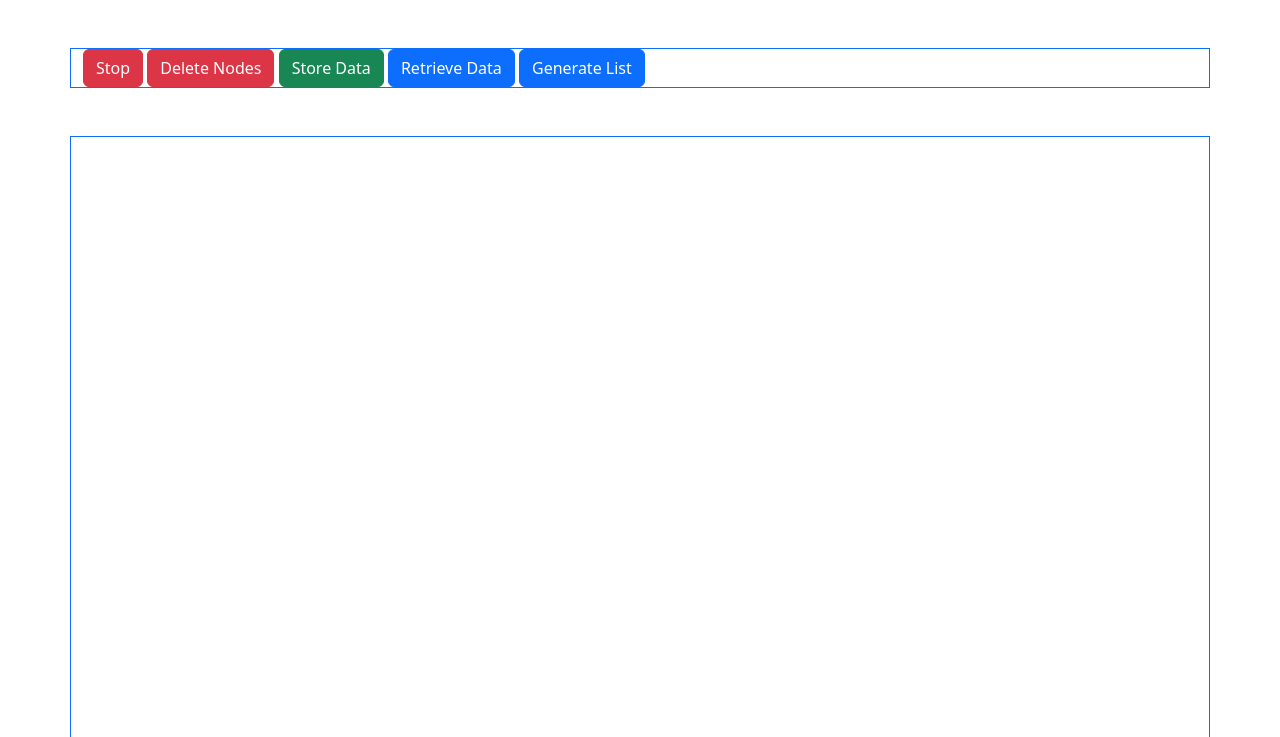
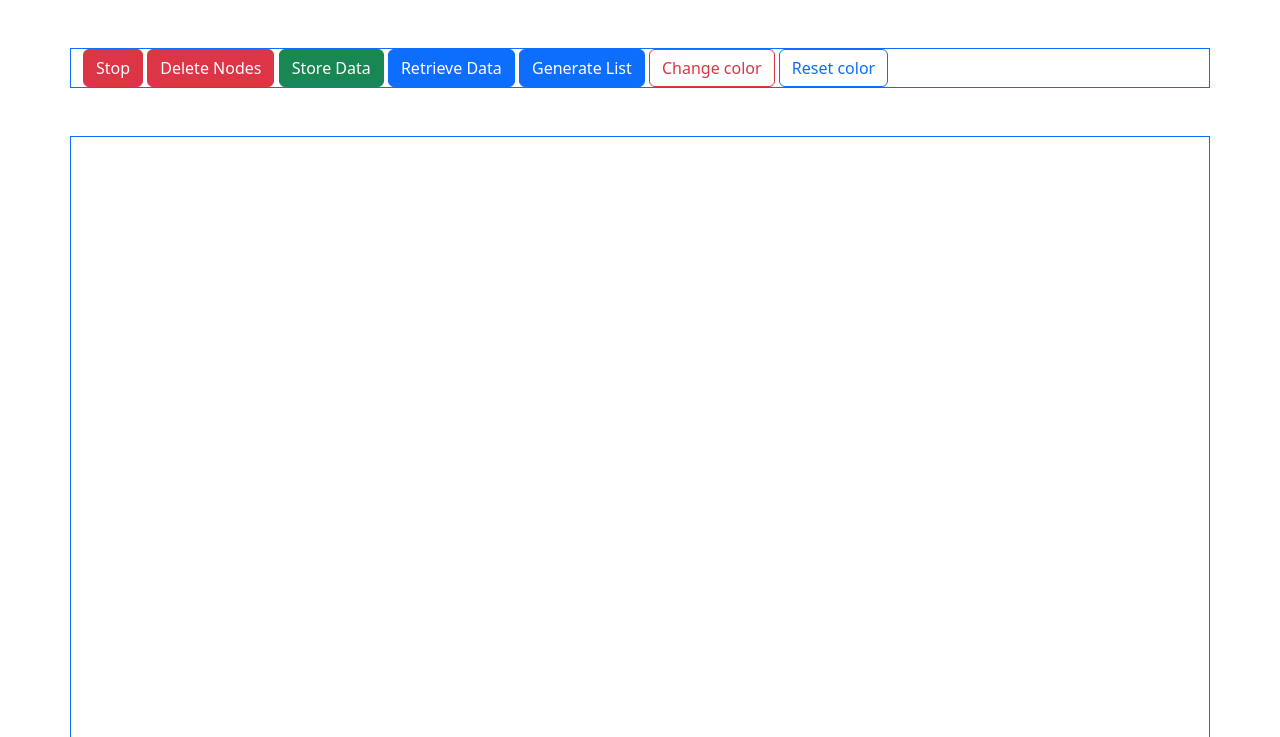
Before and after one commit to gianlucafarinaccio/kernel-visual-analysis, a Flask app: template templates/physics.html in a window 1280 px wide. Shown: the top 737 px of the page. Run offline with Flask 2, Linux system fonts and the light colour scheme; the template is opened without the code that fills it, so the values that code supplies are empty; some libraries are stand-ins or nearby versions.

Commit message:
node color change

```diff
--- a/templates/physics.html
+++ b/templates/physics.html
@@ -10,11 +10,15 @@
 
     <script type="text/javascript">
 
+        let nodes;
+        let edges;
+        let data;
+
         function draw(g) {
             data = vis.parseDOTNetwork(g);
             nodes = new vis.DataSet(data.nodes);
             edges = new vis.DataSet(data.edges);
-            data = {nodes: nodes, edges: edges};
+            data = {nodes: nodes.get(), edges: edges.get()};
 
             // create a network
             var container = document.getElementById("mynetwork");
@@ -99,8 +103,16 @@
                 if (response.ok) {
                     response.json()
                         .then(function (response) {
-                            network.setData(response);
+                            console.log(data);
+                            console.log(response);
+                            data = {nodes: new vis.DataSet(response.nodes),
+                                            edges: new vis.DataSet(response.edges)};
+                            nodes = data.nodes;
+                            edges = data.edges;
+                            network.setData(data);
+
                             stopSimulation();
+
                         });
                 } else {
                     throw Error('something went wrong!');
@@ -121,19 +133,30 @@
             }
         }
 
+        function changeColor(c){
+            let node1 = nodes.get('__delay');
+            node1.color = c;
+
+            let node2 = nodes.get('pin_page_for_write');
+            node2.color = c;
+            nodes.updateOnly([node1,node2]);
+        }
+
     </script>
 </head>
 
 <body onload="draw({{ graph }});">
 
 <div class="container mt-5 border border-primary">
-    <button type="button" class="btn btn-danger" onclick="stopSimulation();">Stop</button>
-    <button type="button" class="btn btn-danger" onclick="deleteNodes(['unlikely','likely']);">Delete Nodes</button>
-    <button type="button" class="btn btn-success" onclick="storeData();">Store Data</button>
-    <button type="button" class="btn btn-primary" onclick="retrieveData();">Retrieve Data</button>
-    <button type="button" class="btn btn-primary" onclick="nodesList();">Generate List</button>
+        <button type="button" class="btn btn-danger" onclick="stopSimulation();">Stop</button>
+        <button type="button" class="btn btn-danger" onclick="deleteNodes(['unlikely','likely']);">Delete Nodes</button>
+        <button type="button" class="btn btn-success" onclick="storeData();">Store Data</button>
+        <button type="button" class="btn btn-primary" onclick="retrieveData();">Retrieve Data</button>
+        <button type="button" class="btn btn-primary" onclick="nodesList();">Generate List</button>
+        <button type="button" class="btn btn-outline-danger" onclick="changeColor('red');">Change color</button>
+        <button type="button" class="btn btn-outline-primary" onclick="changeColor('blue');">Reset color</button>
+</div>
 
-</div>
 <div class="container my-5 border border-primary">
     <div id="mynetwork" style="height: 600px"></div>
 </div>
```
